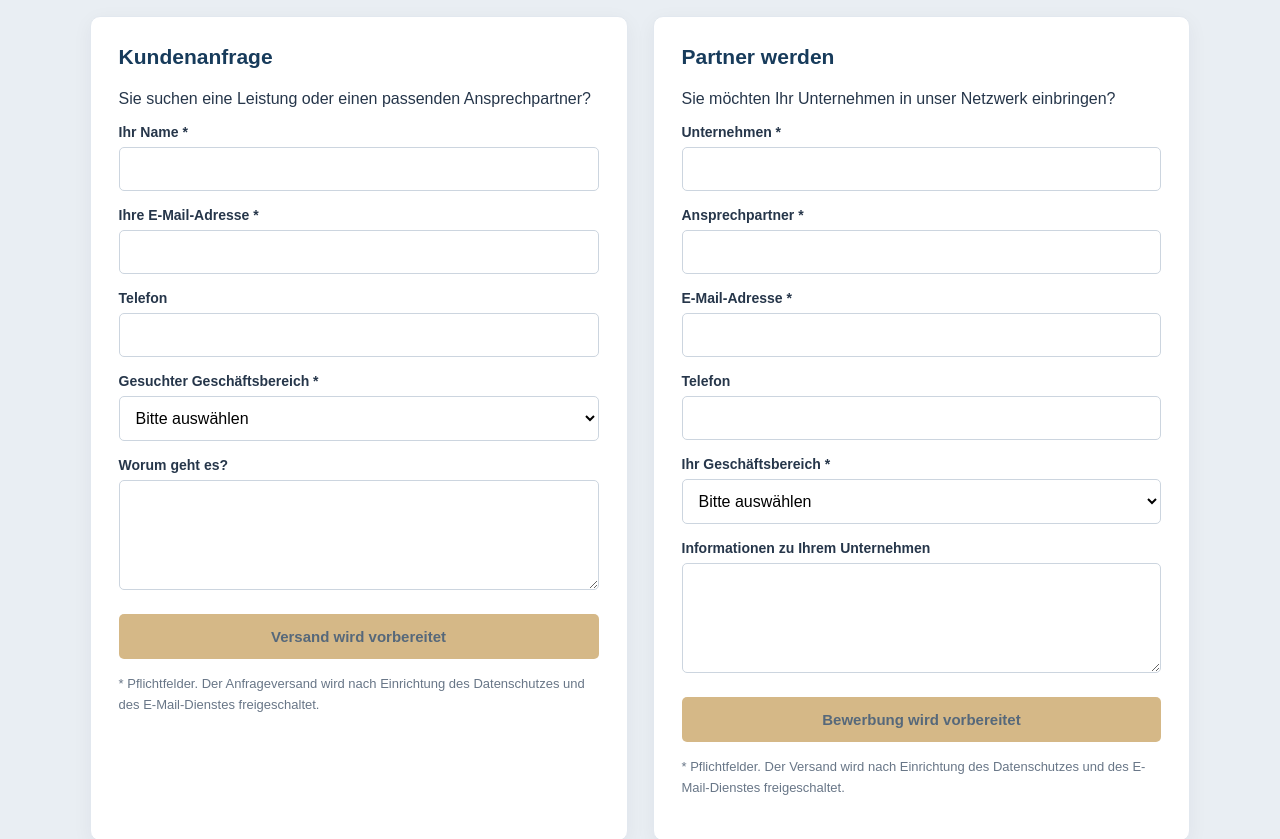
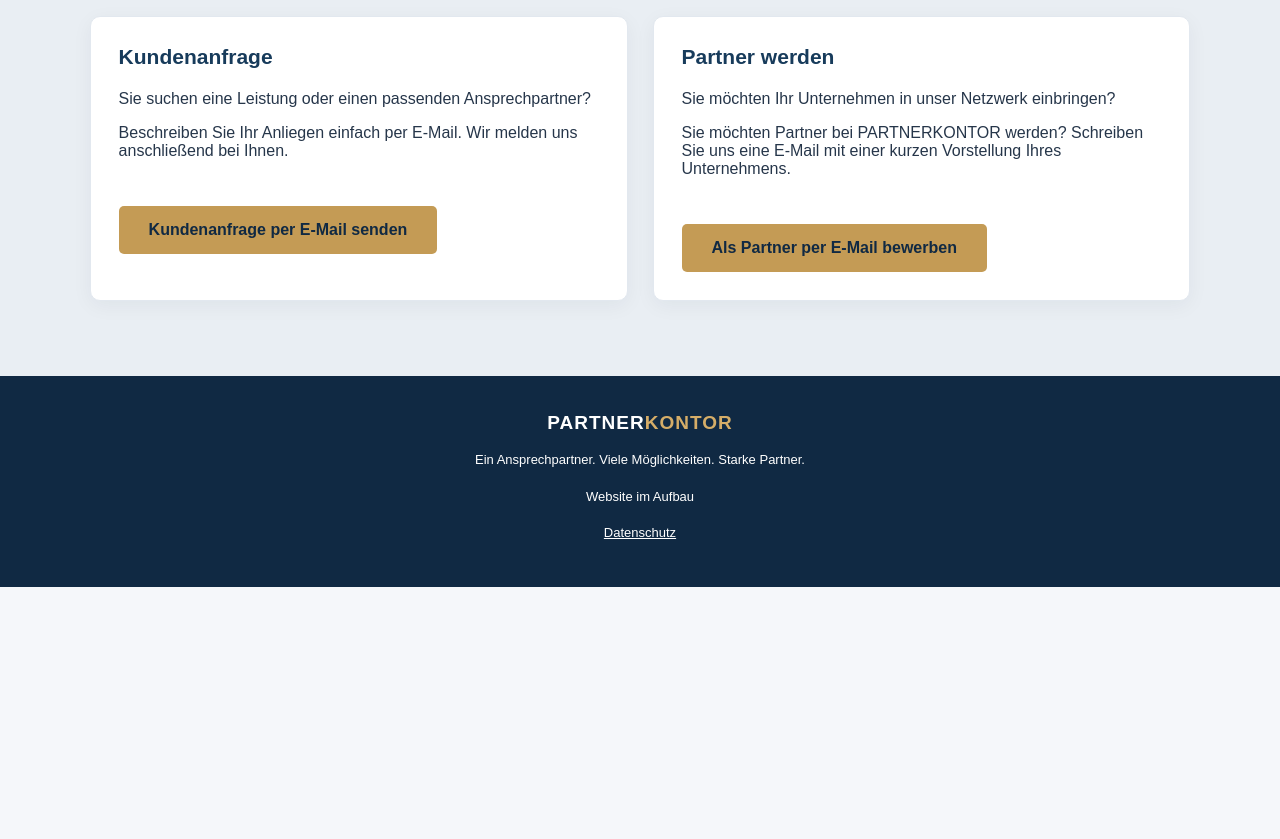
Before and after one commit to Thilo1908/partnerkontor, a plain HTML site: page index.html in a window 1280 px wide. Shown: the part 2040-2879 px from the top of the page. After the commit the page ends 2627 px from the top, so only its background shows below. Drawn offline with Linux system fonts and the light colour scheme.

Commit message:
Revise contact forms for email submissions
Updated contact forms to provide email options for inquiries and partnerships.

```diff
--- a/index.html
+++ b/index.html
@@ -437,40 +437,16 @@
       <h3>Kundenanfrage</h3>
       <p>Sie suchen eine Leistung oder einen passenden Ansprechpartner?</p>
 
-     <div class="form-contact">
+      <div class="form-contact">
+        <p>
+          Beschreiben Sie Ihr Anliegen einfach per E-Mail.
+          Wir melden uns anschließend bei Ihnen.
+        </p>
 
-
-        <label for="kunden-name">Ihr Name *</label>
-       <input id="kunden-name" name="name" type="text" required>
-
-        <label for="kunden-email">Ihre E-Mail-Adresse *</label>
-        <input id="kunden-email" name="email" type="email" required>
-
-        <label for="kunden-telefon">Telefon</label>
-        <input id="kunden-telefon" name="telefon" type="tel">
-
-        <label for="kunden-bereich">Gesuchter Geschäftsbereich *</label>
-       <select id="kunden-bereich" name="geschaeftsbereich" required>
-          <option value="">Bitte auswählen</option>
-          <option>Automotive</option>
-          <option>Transport & Logistik</option>
-          <option>Werbetechnik</option>
-          <option>Bodenbeschichtungen</option>
-          <option>Handel</option>
-          <option>Edelmetalle & Investment</option>
-          <option>Versicherungen</option>
-          <option>Abbruch & Rückbau</option>
-          <option>Sonstiges</option>
-        </select>
-
-        <label for="kunden-nachricht">Worum geht es?</label>
-        <textarea id="kunden-nachricht" name="nachricht"></textarea>
-
-        <button type="button" disabled>Versand wird vorbereitet</button>
-        <p class="form-note">
-          * Pflichtfelder. Der Anfrageversand wird nach Einrichtung
-          des Datenschutzes und des E-Mail-Dienstes freigeschaltet.
-        </p>
+        <a class="button"
+           href="mailto:thilokiessling@gmx.de?subject=Kundenanfrage%20-%20PARTNERKONTOR">
+          Kundenanfrage per E-Mail senden
+        </a>
       </div>
     </div>
 
@@ -478,43 +454,17 @@
       <h3>Partner werden</h3>
       <p>Sie möchten Ihr Unternehmen in unser Netzwerk einbringen?</p>
 
-     <div class="form-contact">
+        <div class="form-contact">
+        <p>
+          Sie möchten Partner bei PARTNERKONTOR werden?
+          Schreiben Sie uns eine E-Mail mit einer kurzen
+          Vorstellung Ihres Unternehmens.
+        </p>
 
-
-        <label for="partner-firma">Unternehmen *</label>
-        <input id="partner-firma" name="unternehmen" type="text" required>
-
-        <label for="partner-name">Ansprechpartner *</label>
-        <input id="partner-name" name="ansprechpartner" type="text" required>
-
-        <label for="partner-email">E-Mail-Adresse *</label>
-        <input id="partner-email" name="email" type="email" required>
-
-        <label for="partner-telefon">Telefon</label>
-        <input id="partner-telefon" name="telefon" type="tel">
-
-        <label for="partner-bereich">Ihr Geschäftsbereich *</label>
-        <select id="partner-bereich" name="geschaeftsbereich" required>
-          <option value="">Bitte auswählen</option>
-          <option>Automotive</option>
-          <option>Transport & Logistik</option>
-          <option>Werbetechnik</option>
-          <option>Bodenbeschichtungen</option>
-          <option>Handel</option>
-          <option>Edelmetalle & Investment</option>
-          <option>Versicherungen</option>
-          <option>Abbruch & Rückbau</option>
-          <option>Sonstiges</option>
-        </select>
-
-        <label for="partner-nachricht">Informationen zu Ihrem Unternehmen</label>
-        <textarea id="partner-nachricht" name="nachricht"></textarea>
-
-        <button type="button" disabled>Bewerbung wird vorbereitet</button>
-        <p class="form-note">
-          * Pflichtfelder. Der Versand wird nach Einrichtung
-          des Datenschutzes und des E-Mail-Dienstes freigeschaltet.
-        </p>
+        <a class="button"
+           href="mailto:thilokiessling@gmx.de?subject=Partnerbewerbung%20-%20PARTNERKONTOR">
+          Als Partner per E-Mail bewerben
+        </a>
       </div>
     </div>
 
```
